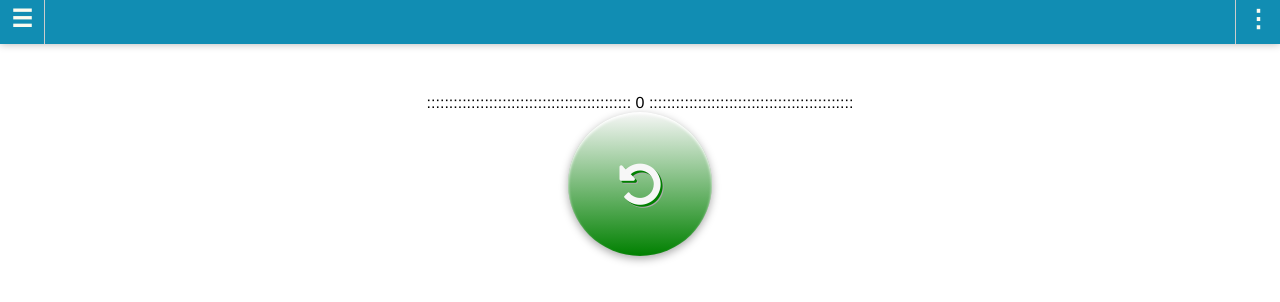
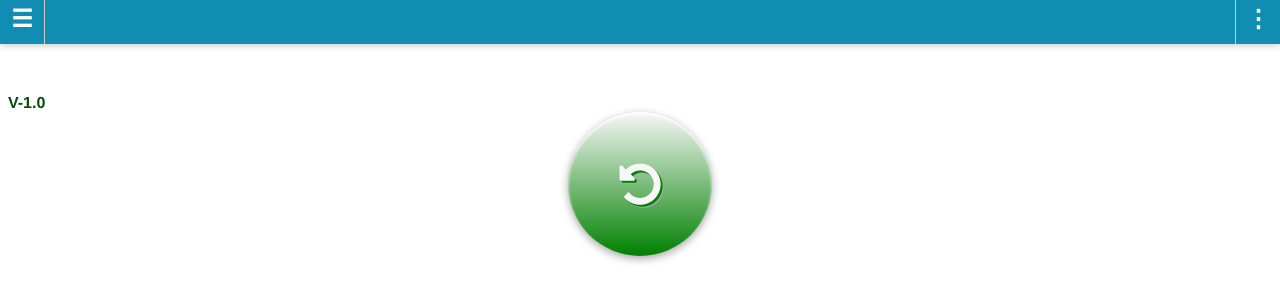
Before and after one commit to FabioFake/gerador-palpites-loteria, an Angular app: page / in a window 1280 px wide. Shown: the top 302 px of the page. Built offline with nearby package versions, Linux system fonts and the light colour scheme.

Commit message:
Numero da versao

```diff
--- a/src/app/app.component.html
+++ b/src/app/app.component.html
@@ -27,11 +27,7 @@
     </div>
   </div>
   <div class="corpo">
-    <div>
-      ::::::::::::::::::::::::::::::::::::::::::::::
-      {{montadorResultadoMegasenaService.resultadosJogos.length}}
-      ::::::::::::::::::::::::::::::::::::::::::::::
-    </div>
+    <div style="text-align: left; color: #094c09"><strong>V-1.0</strong></div>
     <!-- <a href="#" (click)="gerarPalpites()" class="myButton" style="cursor: pointer">GERAR</a>
     <a href="#" (click)="gerarPalpites()" class="botao3D" style="cursor: pointer">GERAR</a> -->
 
--- a/src/index.html
+++ b/src/index.html
@@ -7,6 +7,7 @@
 
   <meta name="viewport" content="width=device-width, initial-scale=1">
   <!-- <link rel="icon" type="image/x-icon" href="favicon.ico"> -->
+  <link rel="manifest" href="/manifest.json">
 </head>
 <body>
   <app-root>Loading...</app-root>
```
Also changed, not shown: src/assets/images/android-icon.jpeg (added), src/assets/images/android-icon.png (added).
